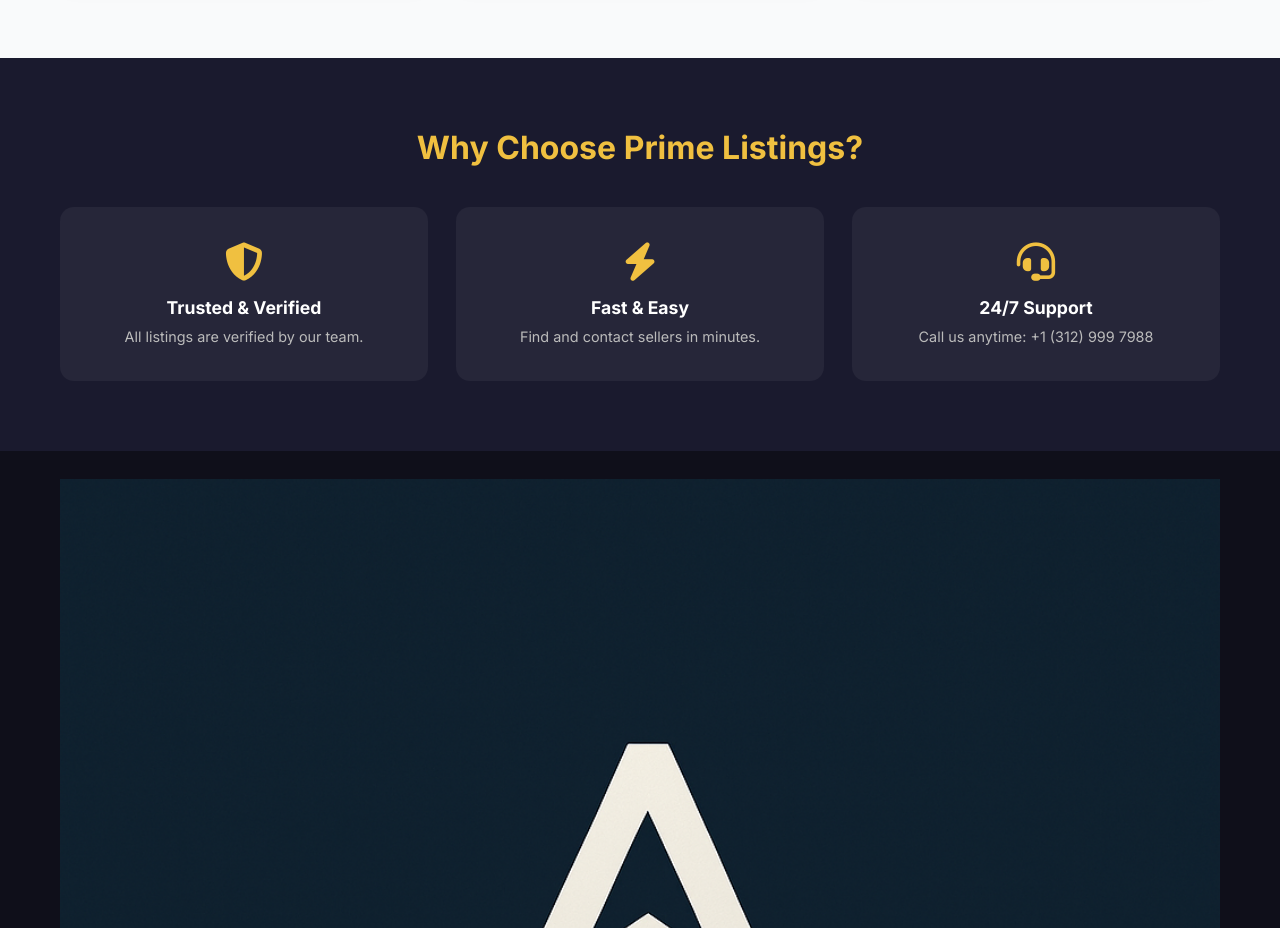
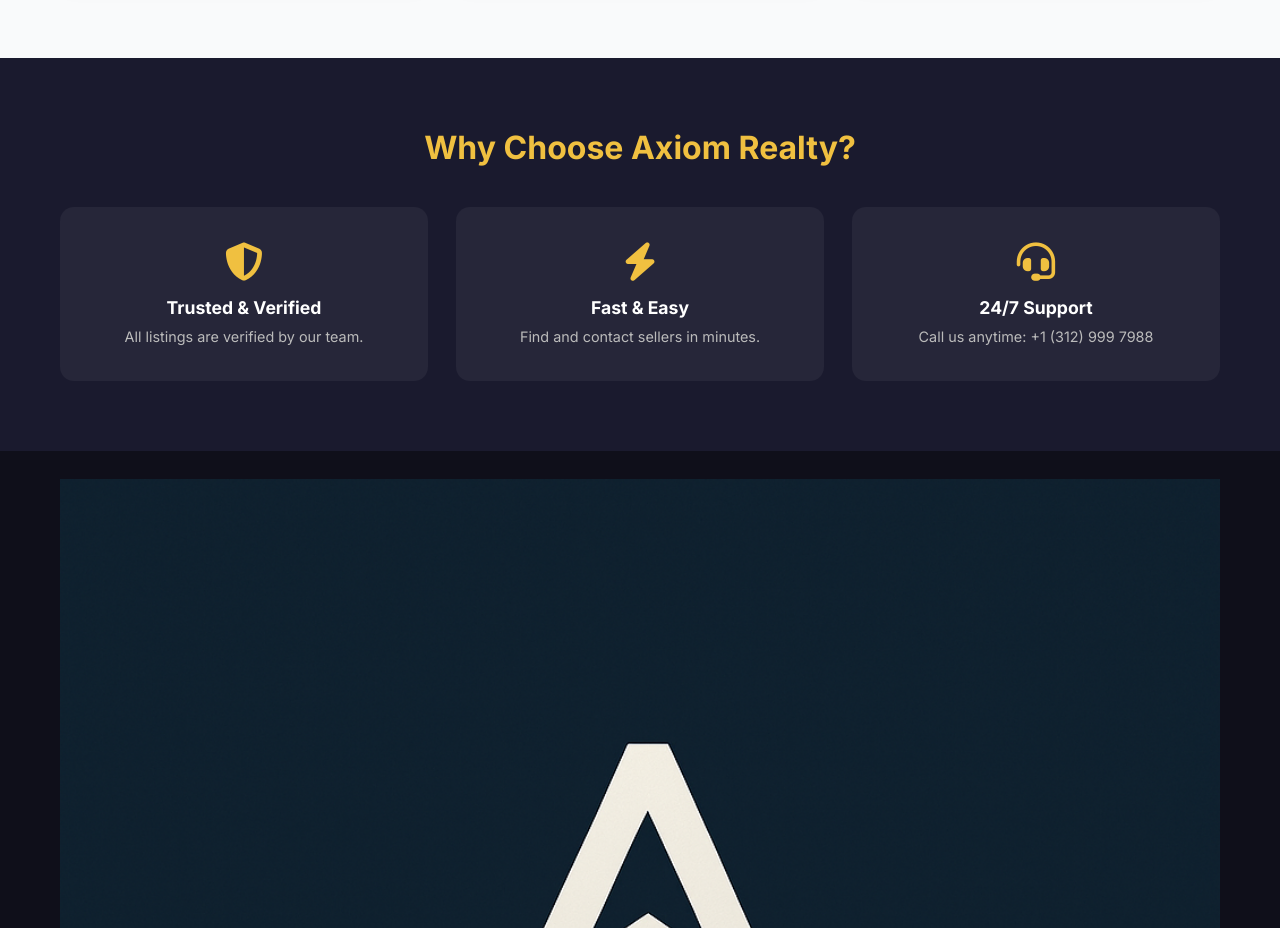
Before and after one commit to dphung88/real-estate-marketplace, a Next.js app: page / in a window 1280 px wide. Shown: the part 1360-2288 px from the top of the page. Built offline with nearby package versions, Linux system fonts and the light colour scheme.

Commit message:
Rebrand homepage: Prime Listings -> Axiom Realty

```diff
--- a/app/page.js
+++ b/app/page.js
@@ -111,7 +111,7 @@ export default function HomePage() {
       {/* WHY US */}
       <section className="section why-us">
         <div className="container">
-          <h2 className="section-title">Why Choose Prime Listings?</h2>
+          <h2 className="section-title">Why Choose Axiom Realty?</h2>
           <div className="why-grid">
             <div className="why-card">
               <i className="fa-solid fa-shield-halved"></i>
```
